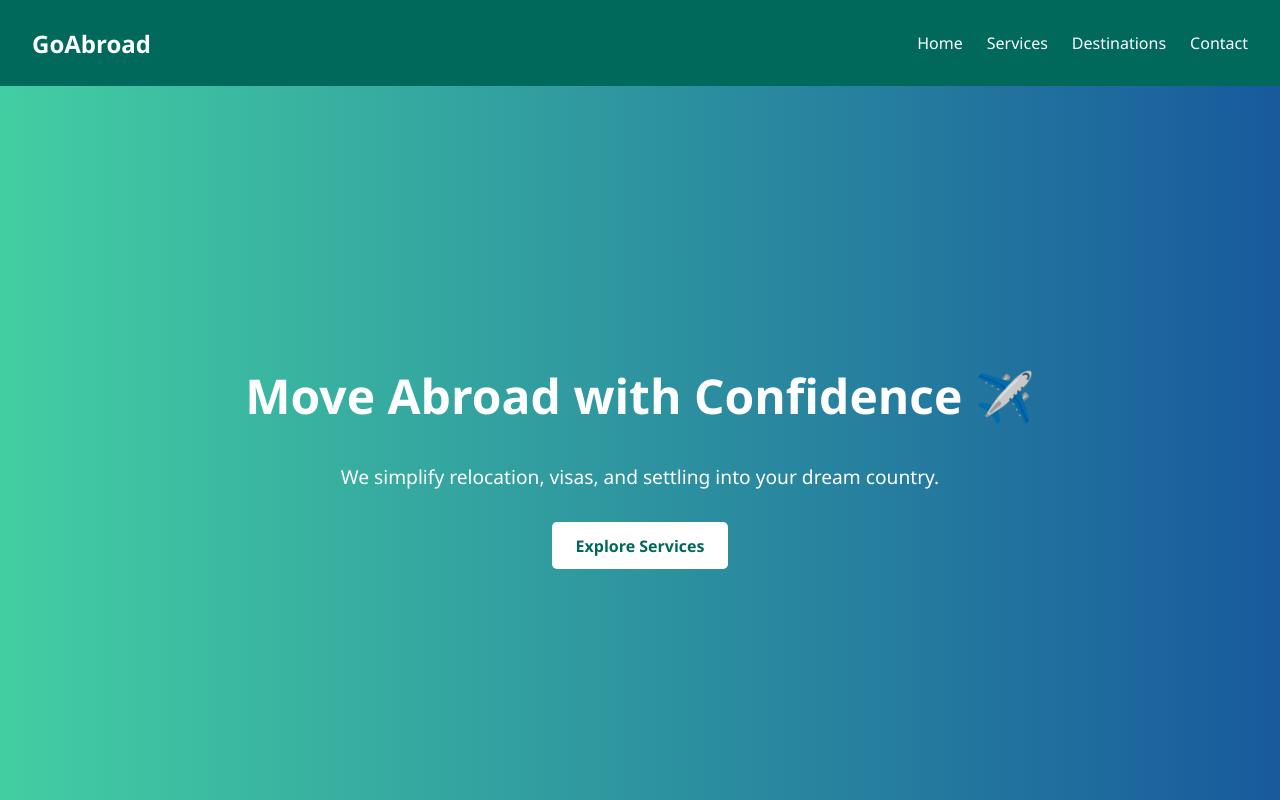
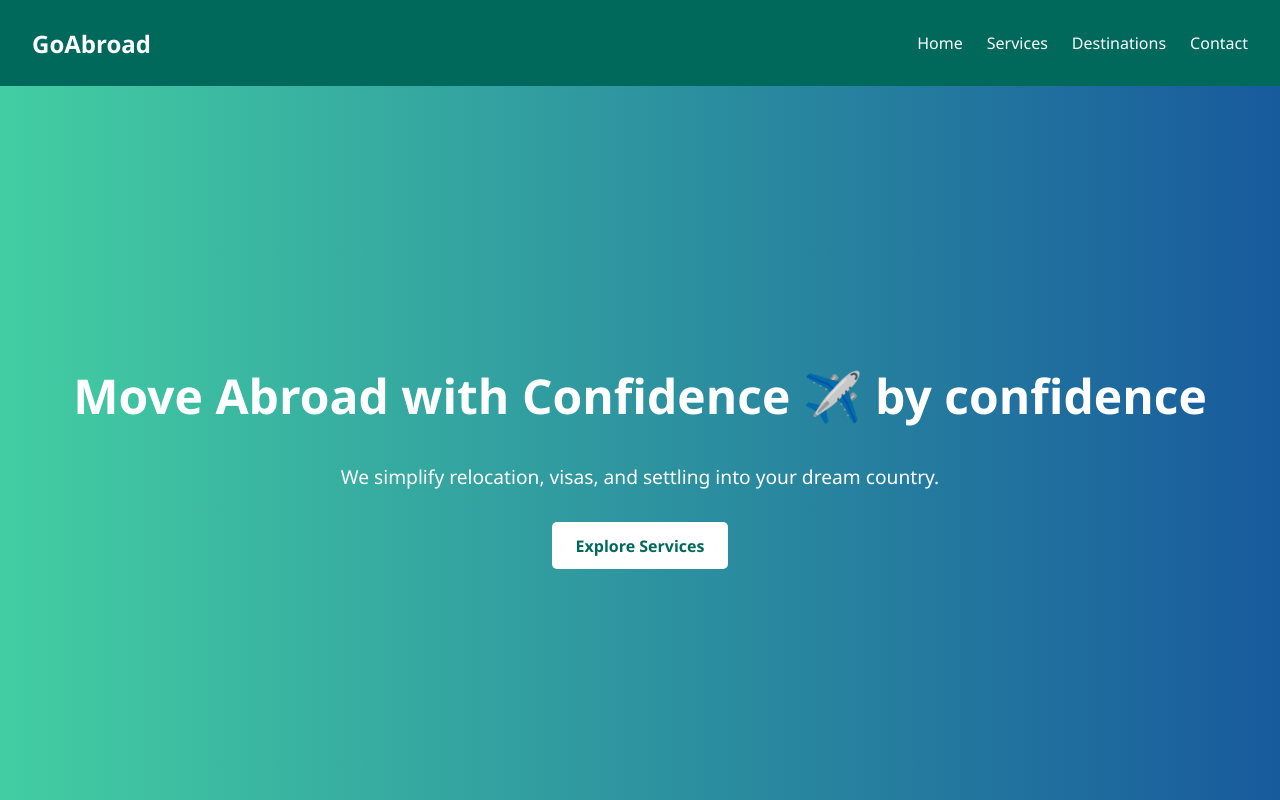
Before and after one commit to shamsherali-devops/NextJs-Jenkins-github-CI-CD-Pipeline-project, a Next.js app: page / in a window 1280 px wide. Shown: the top 800 px of the page. Built offline with nearby package versions, Linux system fonts and the light colour scheme.

Commit message:
update ci/cd pipeline

```diff
--- a/pages/index.tsx
+++ b/pages/index.tsx
@@ -27,7 +27,7 @@ export default function Home() {
 
       {/* Hero Section */}
       <section id="home" className="hero">
-        <h1>Move Abroad with Confidence ✈️</h1>
+        <h1>Move Abroad with Confidence ✈️ by confidence </h1>
         <p>We simplify relocation, visas, and settling into your dream country.</p>
         <a href="#services" className="btn">Explore Services</a>
       </section>
```
